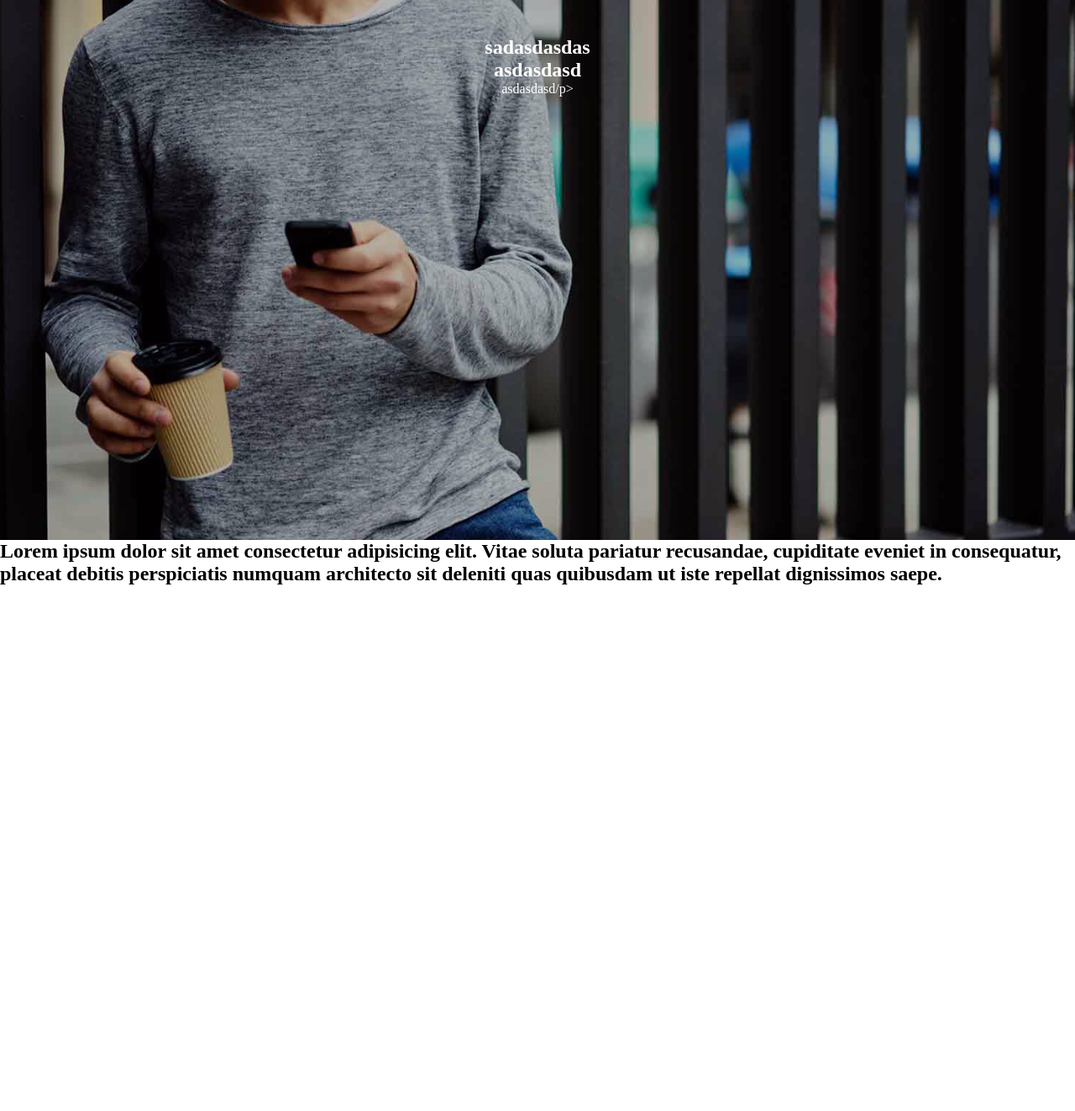
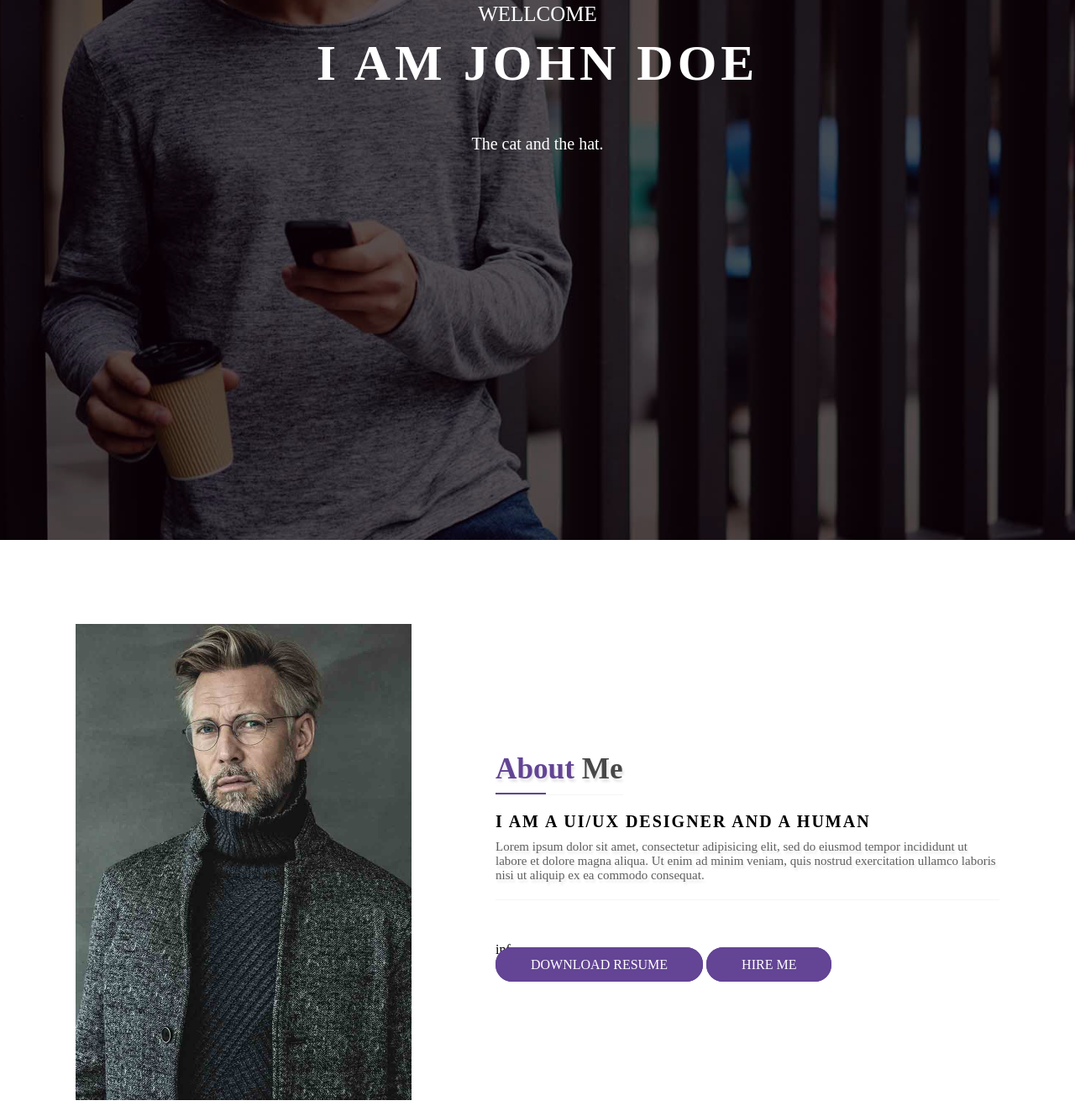
Before and after one commit to AndriusMart/9-first-page-solo, a website: page index.html in a window 1280 px wide. Shown: the part 257-1580 px from the top of the page at 84% size. Before the commit the page ends 954 px from the top, so only its background shows below. Drawn offline with Linux system fonts and the light colour scheme.

Commit message:
hero content and next section

```diff
--- /dev/null
+++ b/css/base/about.css
@@ -0,0 +1,62 @@
+
+.about-me{
+    padding: 100px 0;
+    display: flex;
+    align-items: center;
+    width: 1100px;
+    margin: 0 calc(50% - 550px);
+    box-sizing: border-box;
+}
+@media (max-width: 1100px) {
+    .about-me {
+        width: 800px;
+        margin: 0 calc(50% - 400px);
+    }
+    .btn{
+        display: inline-block;
+    }
+}
+@media (max-width: 800px) {
+    .about-me {
+        display: inline-block;
+        padding-left: 20px;
+        padding-right: 20px;
+    }
+    .about-me {
+        width: 100%;
+        margin: 0;
+    }
+    .btn{
+        display: inline-block;
+    }
+}
+
+.about-img{
+    width: 400px;
+    float: left;
+    margin-right: 100px;
+}
+.about-text{
+    margin-top: 20px;
+    font-size: 20px;
+    color: black;
+    letter-spacing: 2px;
+}
+.about-content-text{
+    columns: 1 50px;
+    font-size: 15px;
+    color: #5F5F5F;
+    margin-top: 10px;
+    margin-bottom: 50px;
+    padding-bottom: 20px;
+    text-shadow: 2px 4px 3px rgb(0 0 0 / 10%);
+    border-bottom: 1px solid #f5f5f5;
+}
+.btn{
+    background-color: var(--buttons-color);
+    padding: 10px 40px;
+    border-radius: 20px;
+    border: 2px var(--buttons-color) solid;
+    color: white;
+    text-decoration: none;
+}
--- a/css/base/base.css
+++ b/css/base/base.css
@@ -0,0 +1,6 @@
+:root {
+    --base-nav-color: white;
+    --secondary-nav-color: blueviolet;
+    --main-title-color: #634495;
+    --buttons-color: #634495;
+}
--- a/css/base/header.css
+++ b/css/base/header.css
@@ -13,34 +13,82 @@ body * {
     background-size: cover;
     background-repeat: no-repeat;
     background-attachment: fixed;
-    box-shadow:inset 0 0 0 2000px rgba(12, 1, 8, 0.3);
+    box-shadow:inset 0 0 0 2000px rgba(12, 1, 8, 0.692);
 }
+
 .header{
-    position: fixed;
+    padding-top: 20px;
     display: flex;
     justify-content: space-between;
     align-items: center;
-    width: 100%;
+    width: 1100px;
+    margin: 0 calc(50% - 550px);
+}
+@media (max-width: 1100px) {
+    .hero > .header {
+        width: 800px;
+        margin: 0 calc(50% - 400px);
+    }
+}
+@media (max-width: 900px) {
+    .hero > .header {
+        width: 600px;
+        margin: 0 calc(50% - 300px);
+    }
+}
+@media (max-width: 700px) {
+    .hero > .header {
+        width: 400px;
+        margin: 0 calc(50% - 200px);
+    }
+}
+@media (max-width: 460px) {
+    .hero {
+        padding-left: 20px;
+        padding-right: 20px;
+    }
+    .hero > .header {
+        width: 100%;
+        margin: 0;
 
+    }
+    .hero > .logo {
+        width: 100%;
+        margin: 0;
+
+    }
 }
 .logo {
-    width: 30%;
+    width: 100px;
 }
 .navigation {
     text-decoration: none;
     margin-right: 30px;
-    color: white;
+    color: var(--base-nav-color);
 }
 .navigation:first-child {
-    color: blueviolet;
+    color: var(--secondary-nav-color);
 }
 .navigation:hover {
     transition: 1s;
-    color: blueviolet;
+    color: var(--secondary-nav-color);
 }
 
 .hero-content {
-    padding-top: 300px;
+    padding-top: 200px;
     text-align: center;
     color: white;
 }
+.hero-wellcome {
+    margin-bottom: 10px;
+    font-size: 25px;
+    font-weight: lighter;
+}
+.hero-title{
+    font-size: 60px;
+    letter-spacing: 5px;
+    margin-bottom: 50px;
+}
+.typewrite{
+    font-size: 20px;
+}
--- /dev/null
+++ b/css/components/main-title.css
@@ -0,0 +1,23 @@
+.title{
+    position: relative;
+    display: inline-block !important;
+    padding-bottom: 10px;
+    color: #484848;
+    font-size: 2.2rem;
+    font-weight: 800;
+    text-transform: capitalize;
+    text-shadow: 2px 4px 3px rgb(0 0 0 / 10%);
+    border-bottom: 1px solid #f5f5f5;
+}
+.title::before{
+    content: '';
+    width: 60px;
+    height: 2px;
+    background-color: var(--main-title-color);
+    position: absolute;
+    left: 0;
+    bottom: 0;
+}
+.title span{
+    color: var(--main-title-color);
+}
--- a/css/pages/home.css
+++ b/css/pages/home.css
@@ -2,6 +2,7 @@
 @import "../base/base.css";
 @import "../base/layout.css";
 @import "../base/header.css";
+@import "../base/about.css";
 
 /* 3rd-p */
 @import "../3rd-party/font-awesome.min.css";
@@ -12,4 +13,5 @@
 @import "../components/progress-bar.css";
 @import "../components/logo.css";
 @import "../components/navigacion.css";
+@import "../components/main-title.css";
 /* customs */
--- a/index.html
+++ b/index.html
@@ -9,12 +9,10 @@
 </head>
 
 <body>
-
-
     <header class="hero">
         <section class="header">
             <div>
-                <a href="#"><img class="logo" src="./img/logo.png" alt="logo"></a>
+                <a href="#"><img class="logo" src="./img/logo-2.png" alt="logo"></a>
             </div>
         <nav >
              <a class="navigation" href="#">Home</a>
@@ -28,18 +26,30 @@
         </section>
         <section class="hero-content">
         <div>
-            <h2>sadasdasdas</h2>
-            <h1>asdasdasd</h1>
-            <p>asdasdasd/p>
+            <h2 class="hero-wellcome">WELLCOME</h2>
+            <h1 class="hero-title">I AM JOHN DOE</h1>
+            <p class="typewrite" >The cat and the hat.</p>
+        </div>
+        </section>
+    </header>
+    <section class="about-me">
+           <img class="about-img" src="./img/about.jpg" alt="about">
+        <div class="about-content">
+            <h1 class="title"><span>About</span> me</h1>
+            <h2 class="about-text">I AM A UI/UX DESIGNER AND A HUMAN</h2>
+            <p class="about-content-text">
+                Lorem ipsum dolor sit amet, consectetur adipisicing elit, sed do eiusmod tempor incididunt ut labore et dolore magna aliqua. Ut enim ad minim veniam, quis nostrud exercitation ullamco laboris nisi ut aliquip ex ea commodo consequat.
+            </p>
+            <div>
+                info
+            </div>
+            <div>
+                <a class="btn" href="#" >DOWNLOAD RESUME</a>
+                <a class="btn" href="#">HIRE ME</a>
+            </div>
         </div>
         </section>
 
-    </header>
-    <main>
-        <section>
-            <h1>Lorem ipsum dolor sit amet consectetur adipisicing elit. Vitae soluta pariatur recusandae, cupiditate eveniet in consequatur, placeat debitis perspiciatis numquam architecto sit deleniti quas quibusdam ut iste repellat dignissimos saepe.</h1>
-        </section>
-    </main>
 
 
 
```
